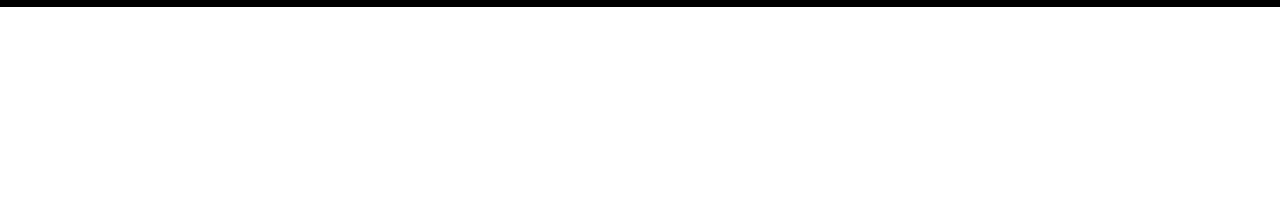
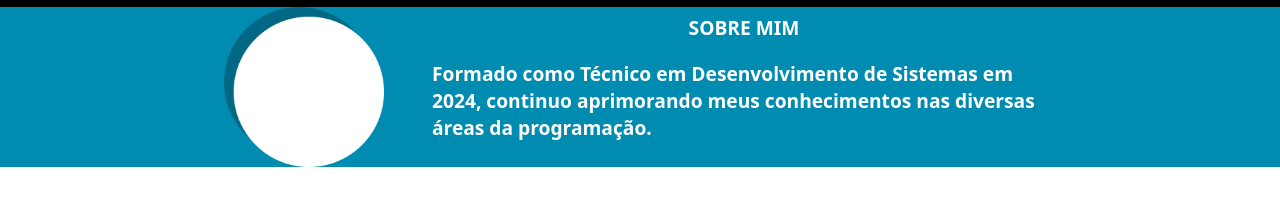
Before and after one commit to GuiiBranco/Portfolio-Guilherme-Rodrigues, a plain HTML site: page index.html in a window 1280 px wide. Shown: the part 57-262 px from the top of the page. Drawn offline with Linux system fonts and the light colour scheme.

Commit message:
Adicionando seção 'sobre' à página

```diff
--- a/index.html
+++ b/index.html
@@ -28,5 +28,14 @@
             </div>
         </header>
     </div>
+    <main>
+        <div class="about">
+            <img src="./img/profile/PlaceholderProfile.png">
+            <div class="aboutText">
+                <span>SOBRE MIM</span>
+                <p>Formado como Técnico em Desenvolvimento de Sistemas em 2024, continuo aprimorando meus conhecimentos nas diversas áreas da programação.</p>
+            </div>
+        </div>
+    </main>
 </body>
 </html>
--- a/style.css
+++ b/style.css
@@ -58,19 +58,30 @@
 }
 
 main {
+    background-color: #008BB1;
     display: flex;
     flex-direction: column;
     align-items: center;
 }
 
-.sobre {
-    background-color: lime;
+.about {
     display: flex;
+    justify-content: center;
+    align-items: center;
+    width: 65vw;
+}
+
+.about img {
+    width: 10rem;
+    height: 10rem;
 }
 
 .aboutText {
-    background-color: orange;
+    color: var(--text-color);
+    padding-left: 3rem;
     display: flex;
     flex-direction: column;
     align-items: center;
+    font-size: 1.2rem;
+    font-weight: 600;
 }
```
